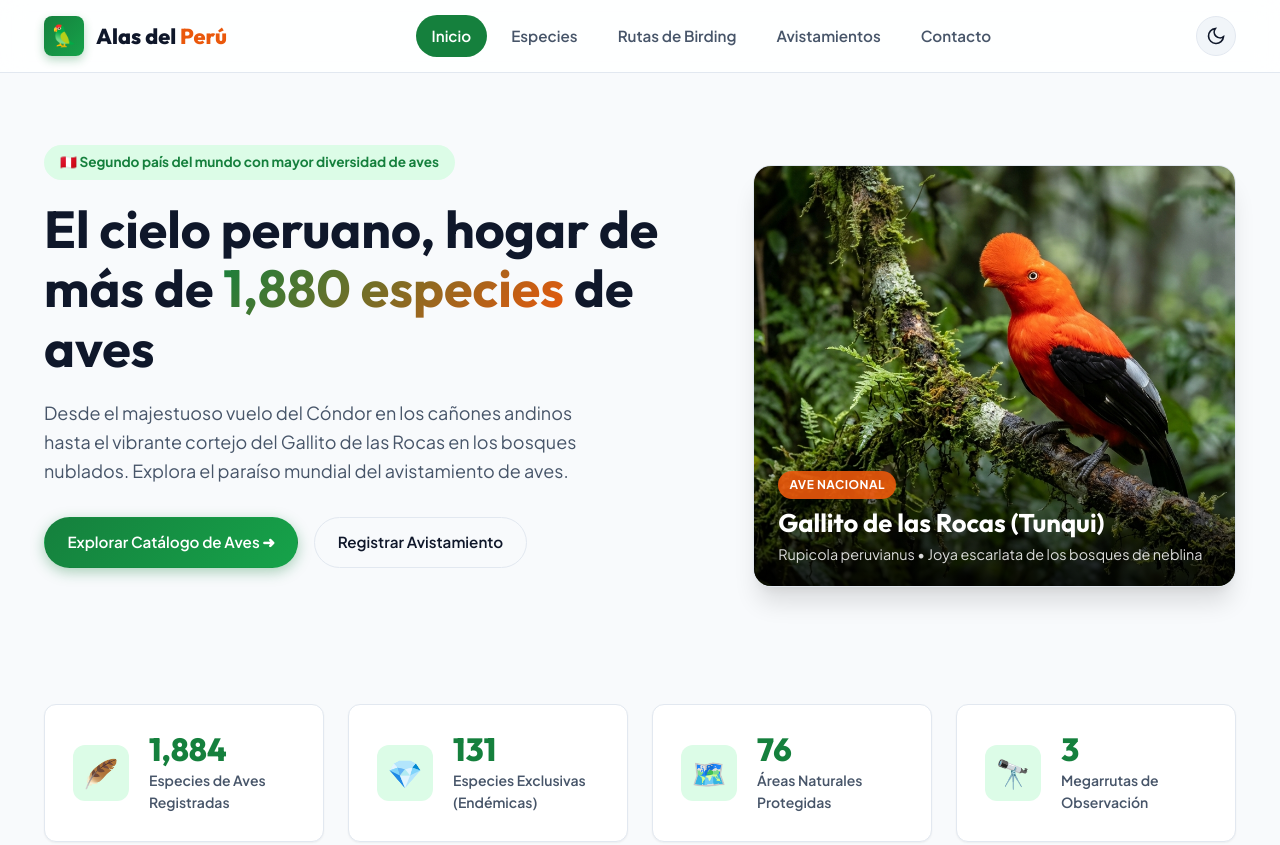
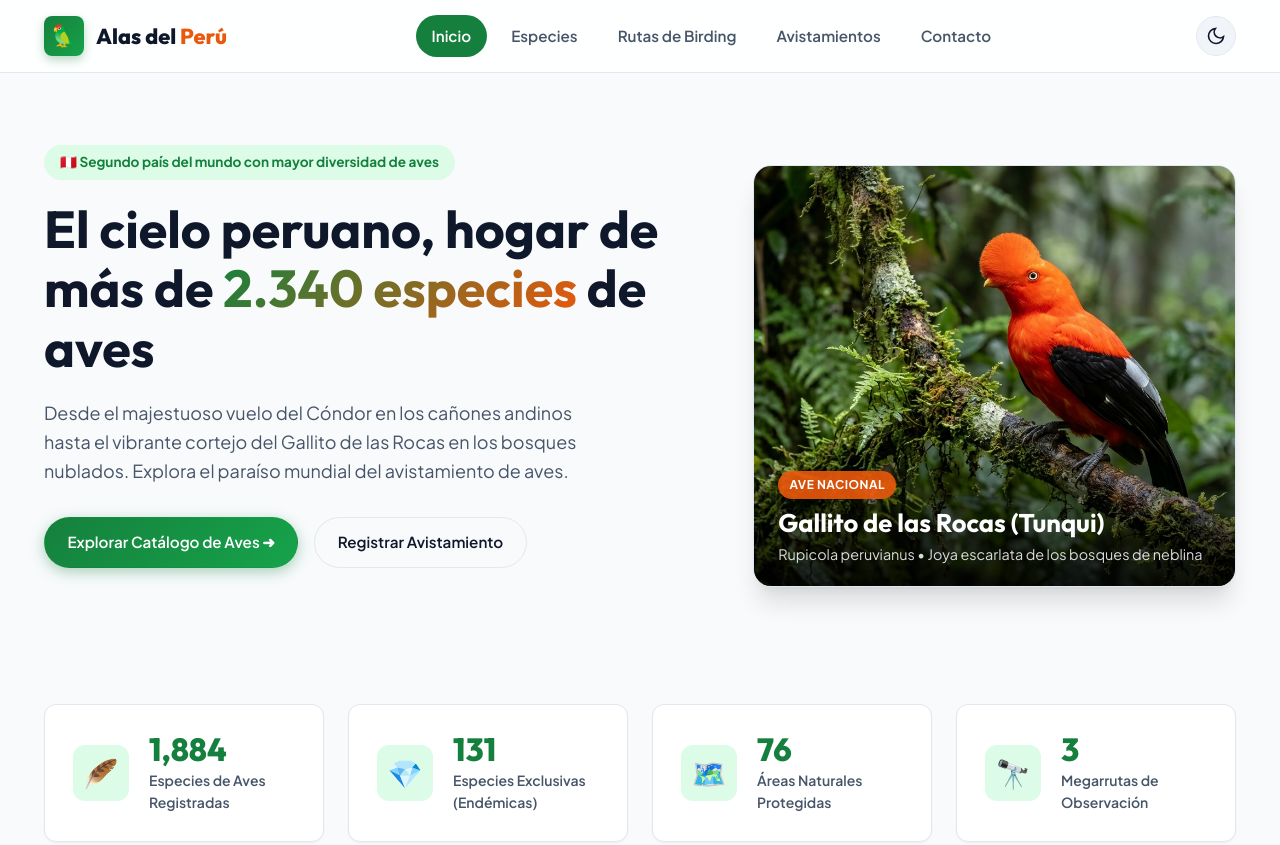
Before and after one commit to pvciencia/Semana11, a plain HTML site: page index.html in a window 1280 px wide. Shown: the top 845 px of the page. Drawn offline with Linux system fonts and the light colour scheme.

Commit message:
4tocambio

```diff
--- a/index.html
+++ b/index.html
@@ -55,7 +55,7 @@
             <span>🇵🇪 Segundo país del mundo con mayor diversidad de aves</span>
           </div>
           <h1 class="hero-title" id="heroHeading">
-            El cielo peruano, hogar de más de <span class="highlight">1,880 especies</span> de aves
+            El cielo peruano, hogar de más de <span class="highlight">2.340 especies</span> de aves
           </h1>
           <p class="hero-description">
             Desde el majestuoso vuelo del Cóndor en los cañones andinos hasta el vibrante cortejo del Gallito de las Rocas en los bosques nublados. Explora el paraíso mundial del avistamiento de aves.
```
